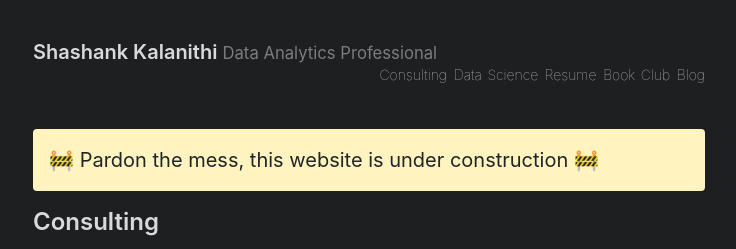
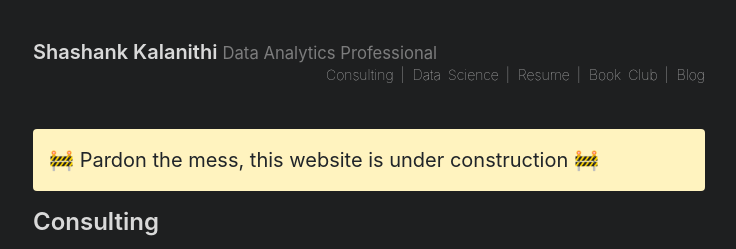
Before and after one commit to kshashank03/kshashank03.github.io, a Jekyll site: the page built from index.html, in a window 1280 px wide. Shown: the top 249 px of the page, without its empty margins (271-1007 px from the left). Built offline with Jekyll 4.4.1, drawn with Linux system fonts in a browser that asks for light colours; the list of posts is cut into pages by our own code.

Commit message:
navbar splitting

```diff
--- a/_config.yml
+++ b/_config.yml
@@ -42,16 +42,16 @@ version: 3.0.0
 
 # Navbar page list
 nav:
-  - title: Consulting
+  - title: Consulting |
     url: /consulting
 
-  - title: Data Science
+  - title: Data Science |
     url: /data_science
 
-  - title: Resume
+  - title: Resume |
     url: /resume
 
-  - title: Book Club
+  - title: Book Club |
     url: /book_club
 
   - title: Blog
--- a/_sass/_masthead.scss
+++ b/_sass/_masthead.scss
@@ -32,5 +32,5 @@
 .nav {
   float: right;
   line-height: 1.00rem;
-  word-spacing: 0.1rem;
+  word-spacing: 0.2rem;
 }
```
